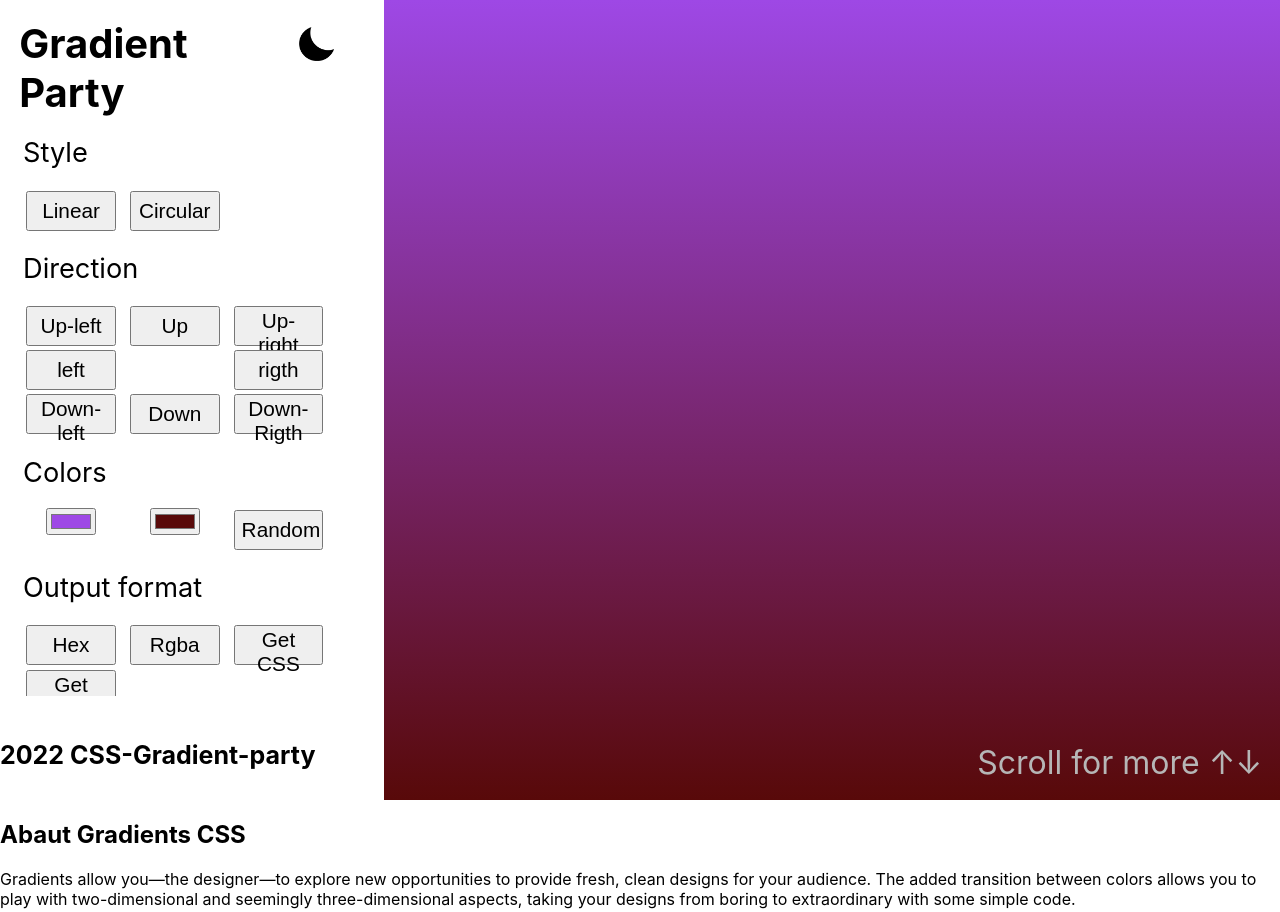
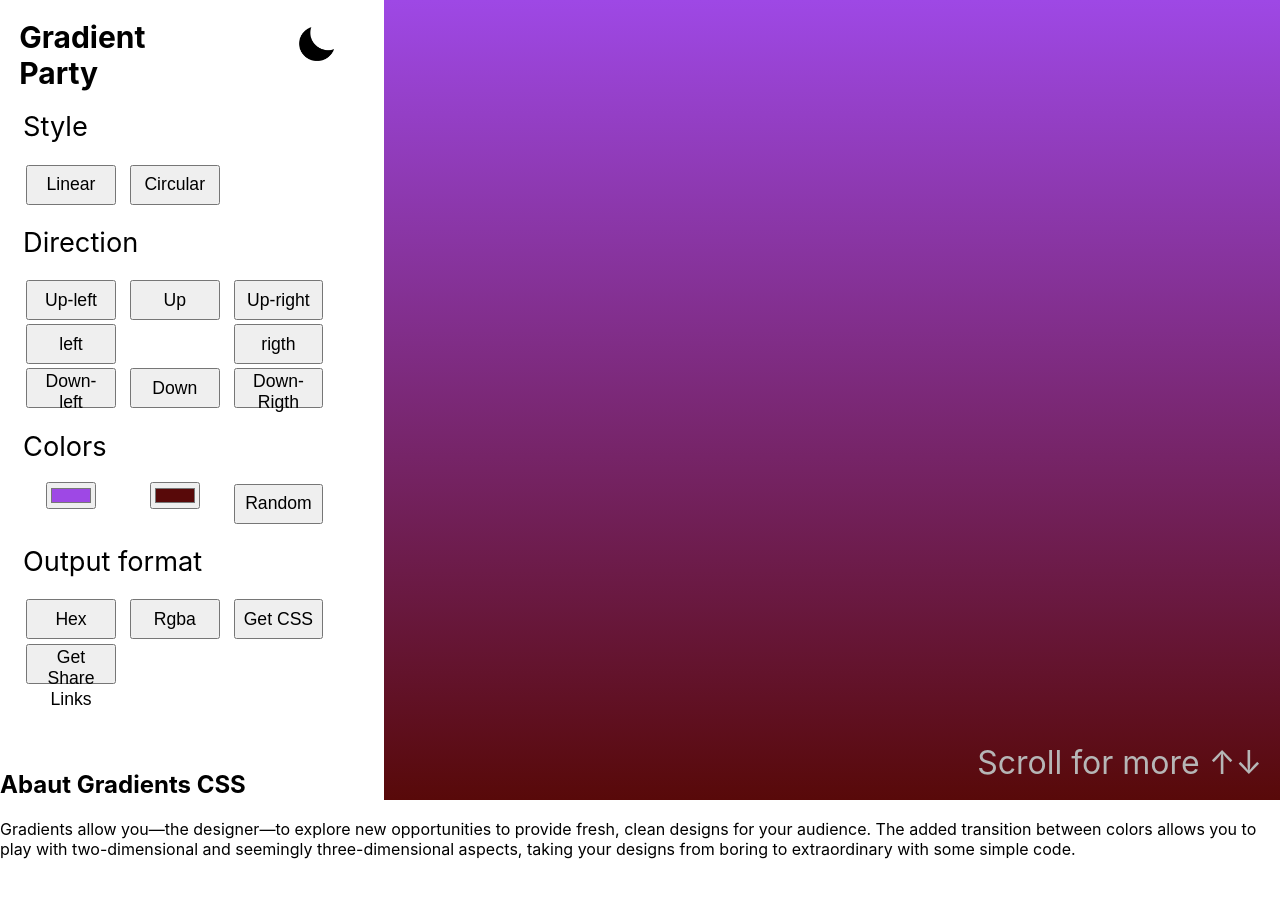
Before and after one commit to CarolinaCasas-zz/Gradient-party, a React (Create React App) app: page / in a window 1280 px wide. Shown: the top 912 px of the page. Built offline with nearby package versions, Linux system fonts and the light colour scheme.

Commit message:
headerResponsive

```diff
--- a/src/SectionPage/EditGradiantBar.css
+++ b/src/SectionPage/EditGradiantBar.css
@@ -61,7 +61,7 @@ button{
     .EditBar{
         top: 80px;
         left: 10px;
-        width:30vw; height:70vh;
+        width:30vw; height:80vh;
     }
 
     .sampleColor{
@@ -82,6 +82,6 @@ button{
         height: 5vh;
         margin-top: 2%;
         margin-bottom: 2%;
-        font-size: 130%;
+        font-size: 110%;
     }
   }
--- a/src/SectionPage/Footer.js
+++ b/src/SectionPage/Footer.js
@@ -6,9 +6,8 @@ function Footer() {
     return (
         <>
             <footer style={{ backgroundColor: theme.background, color: theme.textColor }}>
-                <h4>2022 CSS-Gradient-party</h4>
+                <h4>®2022 CSS-Gradient-party</h4>
                 <h4>Ternms and Privacy</h4>
-                <hr/>
             </footer>
         </>
     );
--- a/src/SectionPage/footer.css
+++ b/src/SectionPage/footer.css
@@ -1,12 +1,26 @@
 footer{
-
-  width: 40vw;
-  height: 15vh;
+  display: flex;
+  flex-direction: column;
+  align-items: flex-end;
+  width: 100vw;
+  height: 10vh;
   border-width: 2px;
 }
 
 h4{
-    padding-top:2%;
-    margin-bottom: 2%;
-    font-size: 25px;
+    margin: 1%;
+    font-size: 15px;
 }
+
+@media only screen and (min-width: 800px) {
+footer{
+  border-top: gray;
+  flex-direction: row;
+    justify-content: flex-end;
+    height: 15vh;
+  }
+
+  h4{
+      font-size: 15px;
+  }
+}
--- a/src/SectionPage/header.css
+++ b/src/SectionPage/header.css
@@ -5,6 +5,7 @@
 
 header{
     display: flex;
+    flex-direction: row;
     width: 100vw;
     justify-content: space-between;
 }
@@ -18,7 +19,8 @@ img{
 
 @media only screen and (min-width: 800px) {
     .EditBar_title{
-        width: 40vw;
+        width: 30vw;
+        font-size: 30px;
     }
 
     header{
--- a/src/SectionPage/infoSection.css
+++ b/src/SectionPage/infoSection.css
@@ -6,7 +6,6 @@
 
 @media only screen and (min-width: 800px) {
     .infoSection{
-        position: absolute;
         width: 100vw;
         top: 100vh;
      }
```
